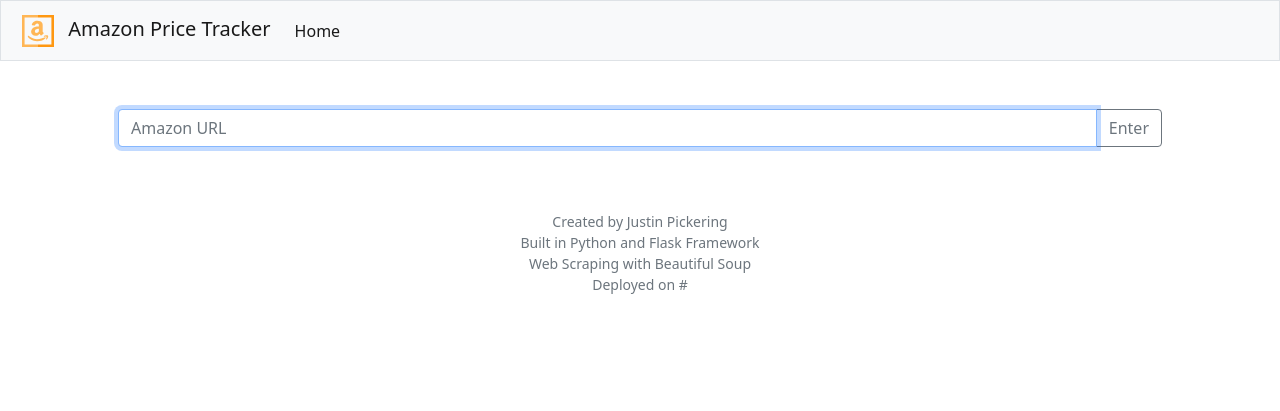
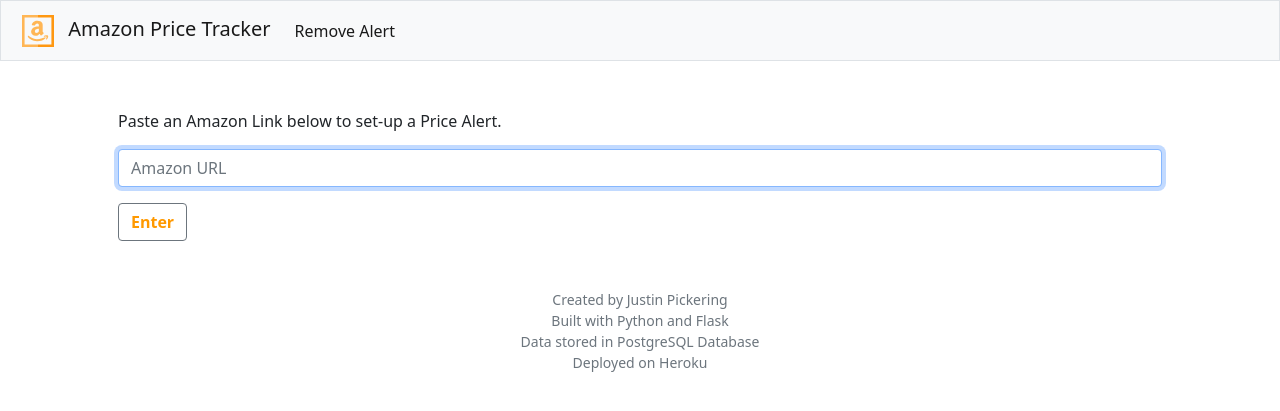
Before and after one commit to Jpickzors/Project, a Flask app: page / in a window 1280 px wide. Shown: the top 411 px of the page. Run offline with Flask 2, Linux system fonts and the light colour scheme; parts of the project's set-up code (start-up, migrations or seed data) failed here and were passed over.

Commit message:
Initial Deploy 4

```diff
--- a/app.py
+++ b/app.py
@@ -4,7 +4,6 @@
 import requests
 import validators
 import sqlite3
-import re
 import smtplib
 from bs4 import BeautifulSoup
 from lxml import etree as et
@@ -16,18 +15,12 @@
 from datetime import datetime
 from apscheduler.schedulers.background import BackgroundScheduler
 from flask_sqlalchemy import SQLAlchemy
+from sqlalchemy import and_
 import atexit
 from helpers import check_email
 
 
-
 def compare():
-
-    # conn = sqlite3.connect('data.db', check_same_thread=False)
-    # c = conn.cursor()
-
-    # d = c.execute("SELECT * FROM emails")
-    # d = c.fetchall()
 
     d = db.session.query(Amazon).all()
 
@@ -41,23 +34,6 @@
 
         if currentPrice <= price:
             send_email(email, url, price)
-
-    conn.close()
-
-
-conn = sqlite3.connect('data.db', check_same_thread=False)
-
-c = conn.cursor()
-
-# c.execute("""CREATE TABLE emails (
-#             email TEXT,
-#             url TEXT,
-#             priceAlert REAL
-#             )""")
-
-# c.execute("""INSERT INTO emails VALUES ('justin.picks88@gmail.com',
-#             'https://www.amazon.ca/dp/B08C1TR9X6/ref=ods_gw_evg_gwd_btf_smp_snp_en_070121?pf_rd_r=39X0DWTDRXA2XC9WSTHH&pf_rd_p=1e63de0a-d85b-4cdd-82ab-b7771d38e5a8&pd_rd_r=621fe901-9bef-489a-99d5-bd787e634989&pd_rd_w=3b1Ji&pd_rd_wg=DfeRa&ref_=pd_gw_unk',
-#             '54.99')""")
 
 
 app = Flask(__name__)
@@ -90,10 +66,10 @@
         self.priceAlert = priceAlert
         self.useragent = useragent
 
-
-scheduler = BackgroundScheduler()
-scheduler.add_job(func=compare, trigger="interval", seconds=30)
-scheduler.start()
+if not app.debug or os.environ.get('WERKZEUG_RUN_MAIN') == 'true':
+    scheduler = BackgroundScheduler()
+    scheduler.add_job(func=compare, trigger="interval", hours=24)
+    scheduler.start()
 
 # Ensure templates are auto-reloaded
 app.config["TEMPLATES_AUTO_RELOAD"] = True
@@ -121,9 +97,12 @@
         link = request.form.get("url")
 
         if not validators.url(link):
-            return "Enter a valid URL"
+            return render_template("index.html", message="Enter a valid URL (ex: https://...)")
 
-        user_agent = UserAgent(request.headers.get('User-Agent')).string
+        # user_agent = UserAgent(request.headers.get('User-Agent')).string
+
+        # user_agent kept static to avoid Amazon blocking scraping access.
+        user_agent = 'Mozilla/5.0 (X11; Ubuntu; Linux x86_64; rv:80.0) Gecko/20100101 Firefox/80.0'
 
         headers = {"User-Agent": user_agent, "Referer": link}
 
@@ -157,13 +136,21 @@
 def email():
     if request.method == "POST":
 
-        useragent = UserAgent(request.headers.get('User-Agent')).string
+        #useragent = UserAgent(request.headers.get('User-Agent')).string
 
-        priceAlert = float(request.form.get("priceAlert"))
+        useragent = 'Mozilla/5.0 (X11; Ubuntu; Linux x86_64; rv:80.0) Gecko/20100101 Firefox/80.0'
 
         email = request.form.get("email")
 
         url = request.form.get("link")
+
+        if bool(Amazon.query.filter_by(email=email, url=url).first()) == True:
+            return render_template("index.html", error1='You have already inserted this email and URL into the database! Try again with a different product!')
+
+        if url == '' or email == '':
+            return "Please enter the required fields"
+
+        priceAlert = float(request.form.get("priceAlert"))
 
         if priceAlert <= 0:
             return "Enter a positive number"
@@ -171,20 +158,35 @@
         if not check_email(email):
             return "Invalid Email"
 
-        data = Amazon(email, url, priceAlert, useragent)
+        data = (Amazon(email, url, priceAlert, useragent))
         db.session.add(data)
         db.session.commit()
 
-
-        # c.execute("INSERT INTO emails (email, url, priceAlert, useragent) VALUES(?,?,?, ?)", (email, url, priceAlert, useragent))
-
-        # conn.commit()
-
-        # conn.close()
-
-        return redirect("/")
+        return render_template("index.html", message1="Success! An email will be sent once the price is at or below your target price! We will send an email every 24 hrs to remind you. To remove your entry from the Price Tracker, please visit the 'Remove Alert' tab!")
 
     return redirect("/")
+
+@app.route("/remove", methods=["GET", "POST"])
+def remove():
+
+    if request.method == "POST":
+
+        url_1 = request.form.get("url")
+        email_1 = request.form.get("email")
+
+        if url == '' or email == '':
+            return render_template('remove.html', message='Please enter the required fields')
+
+        if bool(Amazon.query.filter_by(email=email_1, url=url_1).first()) == True:
+            Amazon.query.filter_by(email=email_1, url=url_1).delete()
+            db.session.commit()
+
+            return render_template("index.html", message2='The Price Alert has been removed!')
+
+        else:
+            return render_template("remove.html", error='Data not found in Database. Are you sure you had entered the information correctly?')
+
+    return render_template("remove.html")
 
 
 def check_price(url, useragent):
@@ -220,8 +222,10 @@
 
     server.login('justin.picks88@gmail.com', 'gpsddwiadslhtsvd')
 
+    remove_link = 'https://ama-zon-price-tracker.herokuapp.com/remove'
+
     subject = 'Amazon Price Tracker: The Price Fell Below Your Target!'
-    body = f'Your tracked item fell below your target price of {price}. \r\r\nCheck the Amazon link: {link}'
+    body = f'Your tracked item fell below your target price of {price}. \r\r\nCheck the Amazon link: {link}.  \r\r\nTo cancel alerts, visit {remove_link}.'
 
     msg = f'Subject: {subject}\n\n{body}'
 
@@ -231,8 +235,6 @@
 
     server.quit()
 
-atexit.register(lambda: scheduler.shutdown())
-
 if __name__ == '__main__':
 
     app.run()
--- /dev/null
+++ b/static/style.css
@@ -0,0 +1,5 @@
+.orange-button
+{
+    color: #ff9900;
+    font-weight: bold;
+}
--- a/templates/index.html
+++ b/templates/index.html
@@ -2,11 +2,43 @@
 
 {% block main %}
 
+{% if message %}
+
+<p class="alert alert-warning">{{ message }}</p>
+
+{% endif %}
+
+{% if message1 %}
+
+<p class="alert alert-success">{{ message1 }}</p>
+
+{% endif %}
+
+{% if message2 %}
+
+<p class="alert alert-success">{{ message2 }}</p>
+
+{% endif %}
+
+{% if error %}
+
+<p class="alert alert-success">{{ error }}</p>
+
+{% endif %}
+
+{% if error1 %}
+
+<p class="alert alert-warning">{{ error1 }}</p>
+
+{% endif %}
+
+Paste an Amazon Link below to set-up a Price Alert.
 <form action="/" method="post">
-    <div class="input-group mb-3">
+    <div class="input-group mb-3"></div>
         <input type="text" autocomplete="off" autofocus name="url" class="form-control" placeholder="Amazon URL" aria-label="Recipient's username" aria-describedby="button-addon2">
-        <button class="btn btn-outline-secondary" type="submit" id="button-addon2">Enter</button>
-    </div>
+    <div class="input-group mb-3"></div>
+        <button class="btn btn-outline-secondary orange-button" type="submit" id="button-addon2">Enter</button>
+
 </form>
 
 
--- a/templates/layout.html
+++ b/templates/layout.html
@@ -11,6 +11,8 @@
 
         <!-- https://favicon.io/emoji-favicons/money-mouth-face/ -->
         <link href="/static/amazon.svg" rel="icon">
+
+        <link href="/static/style.css" rel="stylesheet">
 
         <script src="https://code.jquery.com/jquery-3.5.1.slim.min.js" integrity="sha384-DfXdz2htPH0lsSSs5nCTpuj/zy4C+OGpamoFVy38MVBnE+IbbVYUew+OrCXaRkfj" crossorigin="anonymous"></script>
         <script src="https://cdn.jsdelivr.net/npm/bootstrap@4.5.3/dist/js/bootstrap.bundle.min.js" integrity="sha384-ho+j7jyWK8fNQe+A12Hb8AhRq26LrZ/JpcUGGOn+Y7RsweNrtN/tE3MoK7ZeZDyx" crossorigin="anonymous"></script>
@@ -32,7 +34,7 @@
                 <div class="collapse navbar-collapse" id="navbarNav">
                   <ul class="navbar-nav">
                     <li class="nav-item">
-                      <a class="nav-link active" aria-current="page" href="#">Home</a>
+                      <a class="nav-link active" aria-current="page" href="/remove">Remove Alert</a>
                     </li>
                   </ul>
                 </div>
@@ -46,9 +48,9 @@
 
         <footer class="small text-center text-muted">
             Created by Justin Pickering <br>
-            Built in Python and Flask Framework <br>
-            Web Scraping with Beautiful Soup <br>
-            Deployed on #
+            Built with Python and Flask<br>
+            Data stored in PostgreSQL Database <br>
+            Deployed on Heroku
         </footer>
     </body>
 </html>
```
Also changed, not shown: templates/quoted.html (+12 -5 lines), templates/remove.html (added, +35 -0 lines).
